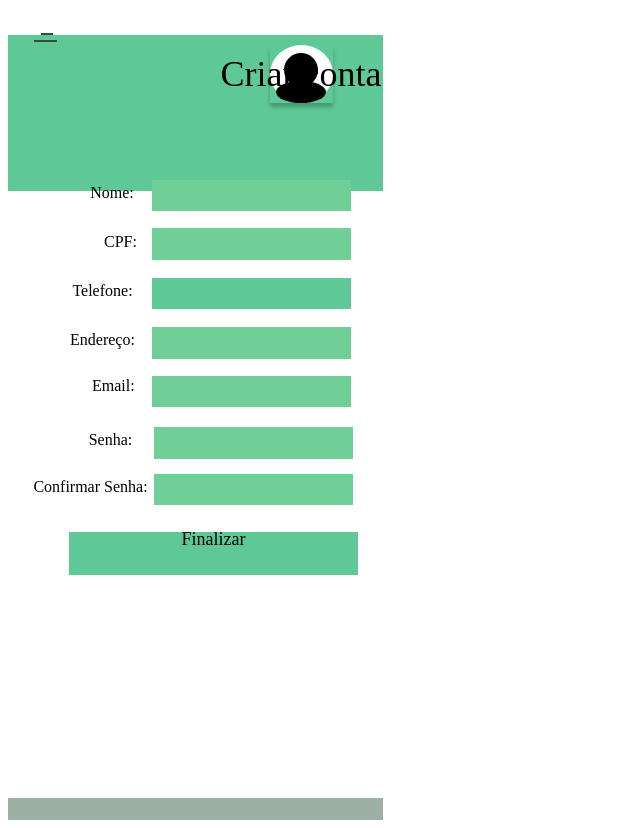
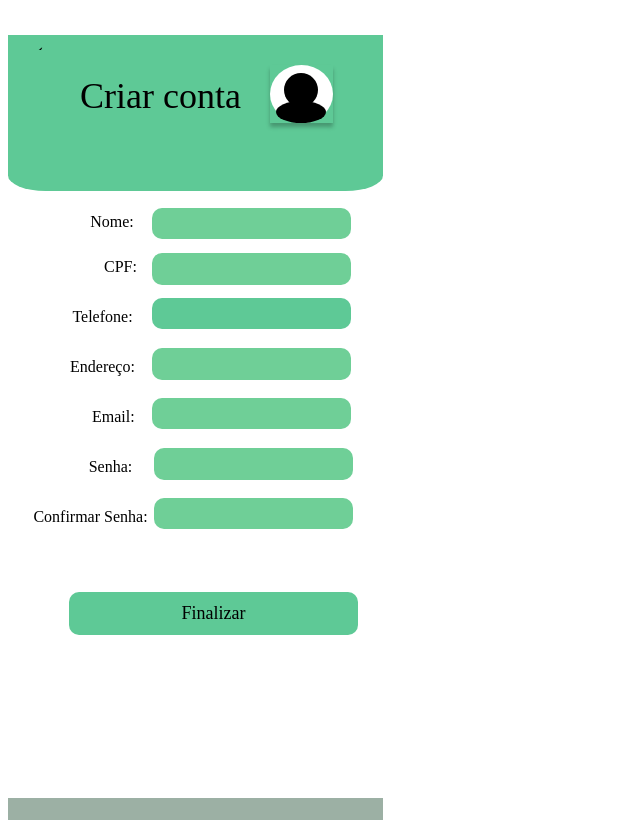
Before and after one commit to isabelaoliveira294/projetec, a plain HTML site: page Criacao-da-Conta/index.html in a window 1280 px wide. Shown: the whole page, without its empty margins (0-640 px from the left). Drawn offline with Linux system fonts and the light colour scheme; a web font is replaced by a local one.

Commit message:
criacaodaconta1

```diff
--- a/Criação da Conta/css/main.css
+++ b/Criacao-da-Conta/css/main.css
@@ -22,6 +22,8 @@ body {
   position: absolute;
   top: 27px;
   left: 0px;
+  border-bottom-left-radius: 10% ;
+  border-bottom-right-radius: 10%;
 }
 .v244_3156 {
   width: 199px;
@@ -29,8 +31,9 @@ body {
   background: rgba(111,207,151,1);
   opacity: 1;
   position: absolute;
-  top: 220px;
+  top: 245px;
   left: 144px;
+  border-radius: 10px ;
 }
 .v244_3157 {
   width: 199px;
@@ -38,8 +41,10 @@ body {
   background: rgba(111,207,151,1);
   opacity: 1;
   position: absolute;
-  top: 172px;
+  top: 200px;
   left: 144px;
+  border-radius: 10px ;
+
 }
 .v244_3158 {
   width: 199px;
@@ -47,8 +52,9 @@ body {
   background: rgba(94,201,150,1);
   opacity: 1;
   position: absolute;
-  top: 270px;
+  top: 290px;
   left: 144px;
+  border-radius: 10px ;
 }
 .v244_3159 {
   width: 199px;
@@ -56,8 +62,9 @@ body {
   background: rgba(111,207,151,1);
   opacity: 1;
   position: absolute;
-  top: 368px;
+  top: 390px;
   left: 144px;
+  border-radius: 10px ;
 }
 .v244_3160 {
   width: 199px;
@@ -65,8 +72,9 @@ body {
   background: rgba(111,207,151,1);
   opacity: 1;
   position: absolute;
-  top: 419px;
+  top: 440px;
   left: 146px;
+  border-radius: 10px ;
 }
 .v244_3161 {
   width: 199px;
@@ -74,8 +82,9 @@ body {
   background: rgba(111,207,151,1);
   opacity: 1;
   position: absolute;
-  top: 466px;
+  top: 490px;
   left: 146px;
+  border-radius: 10px ;
 }
 .v244_3162 {
   width: 199px;
@@ -83,14 +92,15 @@ body {
   background: rgba(111,207,151,1);
   opacity: 1;
   position: absolute;
-  top: 319px;
+  top: 340px;
   left: 144px;
+  border-radius: 10px ;
 }
 .v244_3163 {
   width: 44px;
   color: rgba(0,0,0,1);
   position: absolute;
-  top: 176px;
+  top: 205px;
   left: 82px;
   font-family: Saira SemiCondensed;
   font-weight: Medium;
@@ -102,7 +112,7 @@ body {
   width: 63px;
   color: rgba(0,0,0,1);
   position: absolute;
-  top: 274px;
+  top: 300px;
   left: 63px;
   font-family: Saira SemiCondensed;
   font-weight: Medium;
@@ -114,7 +124,7 @@ body {
   width: 42px;
   color: rgba(0,0,0,1);
   position: absolute;
-  top: 369px;
+  top: 400px;
   left: 84px;
   font-family: Saira SemiCondensed;
   font-weight: Medium;
@@ -126,7 +136,7 @@ body {
   width: 67px;
   color: rgba(0,0,0,1);
   position: absolute;
-  top: 323px;
+  top: 350px;
   left: 61px;
   font-family: Saira SemiCondensed;
   font-weight: Medium;
@@ -138,7 +148,7 @@ body {
   width: 47px;
   color: rgba(0,0,0,1);
   position: absolute;
-  top: 423px;
+  top: 450px;
   left: 79px;
   font-family: Saira SemiCondensed;
   font-weight: Medium;
@@ -150,7 +160,7 @@ body {
   width: 117px;
   color: rgba(0,0,0,1);
   position: absolute;
-  top: 470px;
+  top: 500px;
   left: 24px;
   font-family: Saira SemiCondensed;
   font-weight: Medium;
@@ -162,7 +172,7 @@ body {
   width: 30px;
   color: rgba(0,0,0,1);
   position: absolute;
-  top: 225px;
+  top: 250px;
   left: 96px;
   font-family: Saira SemiCondensed;
   font-weight: Medium;
@@ -185,14 +195,15 @@ body {
   background: rgba(94,201,150,1);
   opacity: 1;
   position: absolute;
-  top: 524px;
+  top: 584px;
   left: 61px;
+  border-radius: 10px ;
 }
 .v244_3172 {
   width: 187px;
   color: rgba(0,0,0,1);
   position: absolute;
-  top: 521px;
+  top: 595px;
   left: 112px;
   font-family: Saira SemiCondensed;
   font-weight: SemiBold;
@@ -203,7 +214,7 @@ body {
 .v244_3173 {
   width: 25px;
   height: 17px;
-  background: url("../images/v244_3173.png");
+  /*background: url("../images/v244_3173.png");*/
   background-repeat: no-repeat;
   background-position: center center;
   background-size: cover;
@@ -213,7 +224,7 @@ body {
   left: 25px;
   overflow: hidden;
 }
-.v244_3174 {
+.v244_3174 {/*
   width: 23px;
   height: 2px;
   background: rgba(57,75,65,1);
@@ -221,19 +232,24 @@ body {
   position: absolute;
   top: 7px;
   left: 1px;
-  overflow: hidden;
+  overflow: hidden;*/
 }
 .v244_3175 {
-  width: 12px;
+  /*width: 12px;
   height: 2px;
   background: rgba(57,75,65,1);
   opacity: 1;
   position: absolute;
   top: 7px;
   left: 1px;
-  overflow: hidden;
+  overflow: hidden;*/
+  font-size: 25px;
+
+
+
 }
 .v244_3176 {
+  /*
   width: 12px;
   height: 2px;
   background: rgba(57,75,65,1);
@@ -241,18 +257,18 @@ body {
   position: absolute;
   top: 0px;
   left: 8px;
-  overflow: hidden;
+  overflow: hidden;*/
 }
 .v244_3177 {
   width: 63px;
   height: 58px;
-  background: url("../images/v244_3177.png");
+  /*background: url("../images/v244_3177.png");*/
   background-repeat: no-repeat;
   background-position: center center;
   background-size: cover;
   opacity: 1;
   position: absolute;
-  top: 37px;
+  top: 57px;
   left: 262px;
   box-shadow: 0px 4px 4px rgba(0, 0, 0, 0.25);
   overflow: hidden;
@@ -288,10 +304,10 @@ body {
   border-radius: 50%;
 }
 .v244_3181 {
-  width: 442px;
+  /*width: 442px;*/
   color: rgba(0,0,0,1);
   position: absolute;
-  top: 45px;
+  top: 67px;
   left: 72px;
   font-family: Saira SemiCondensed;
   font-weight: Medium;
@@ -302,7 +318,7 @@ body {
 .v244_3182 {
   width: 119px;
   height: 101px;
-  background: url("../images/v244_3182.png");
+  /*background: url("../images/v244_3182.png");*/
   background-repeat: no-repeat;
   background-position: center center;
   background-size: cover;
--- a/Criação da Conta/index.html
+++ b/Criacao-da-Conta/index.html
@@ -1,10 +1,10 @@
 <!DOCTYPE html>
 <html>
   <head>
-    <link
-      href="https://fonts.googleapis.com/css?family=Saira+SemiCondensed&display=swap"
+     <!-- link
+     href="https://fonts.googleapis.com/css?family=Saira+SemiCondensed&display=swap"
       rel="stylesheet"
-    />
+    /-->
     <link href="./css/main.css" rel="stylesheet" />
     <title>Document</title>
   </head>
@@ -30,7 +30,7 @@
       <span class="v244_3172">Finalizar</span>
       <div class="v244_3173">
         <div class="v244_3174"></div>
-        <div class="v244_3175"></div>
+        <div class="v244_3175">←</div>
         <div class="v244_3176"></div>
       </div>
       <div class="v244_3177">
```
